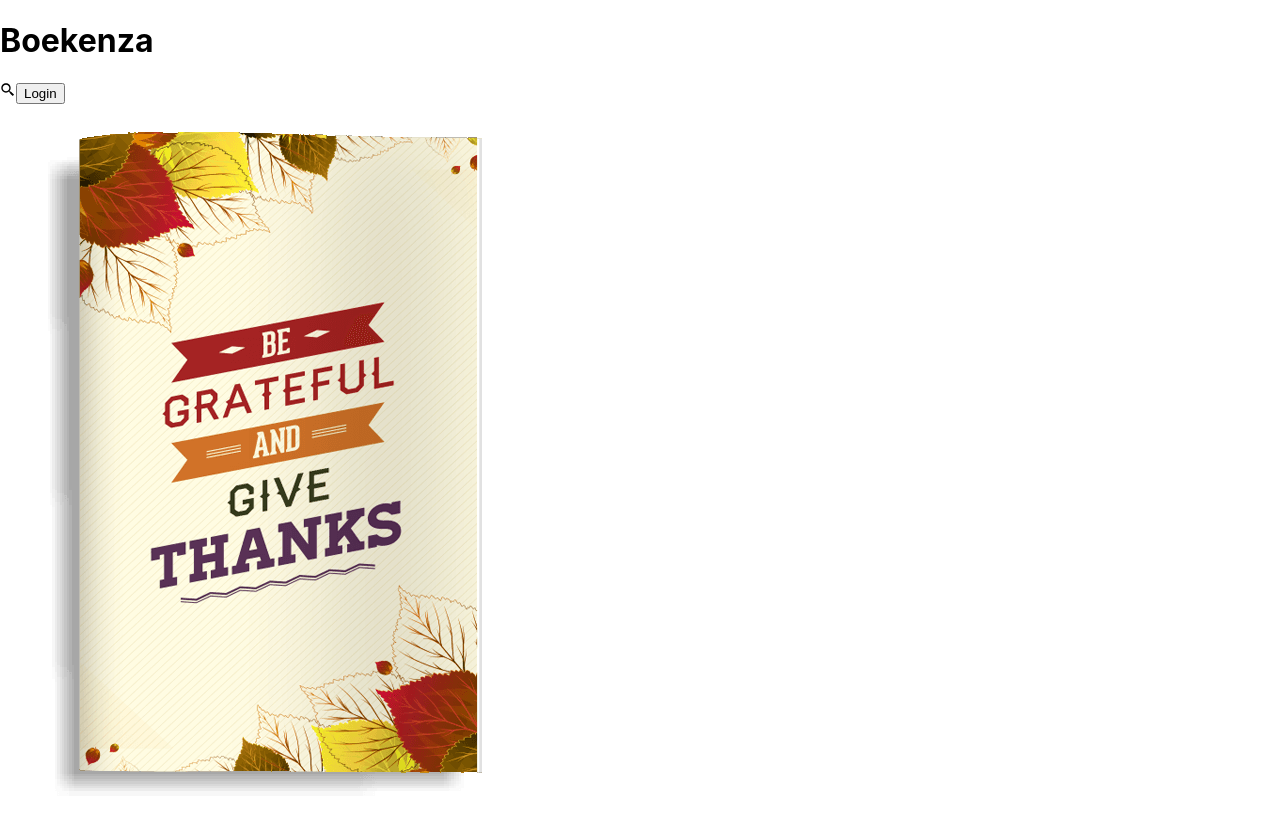
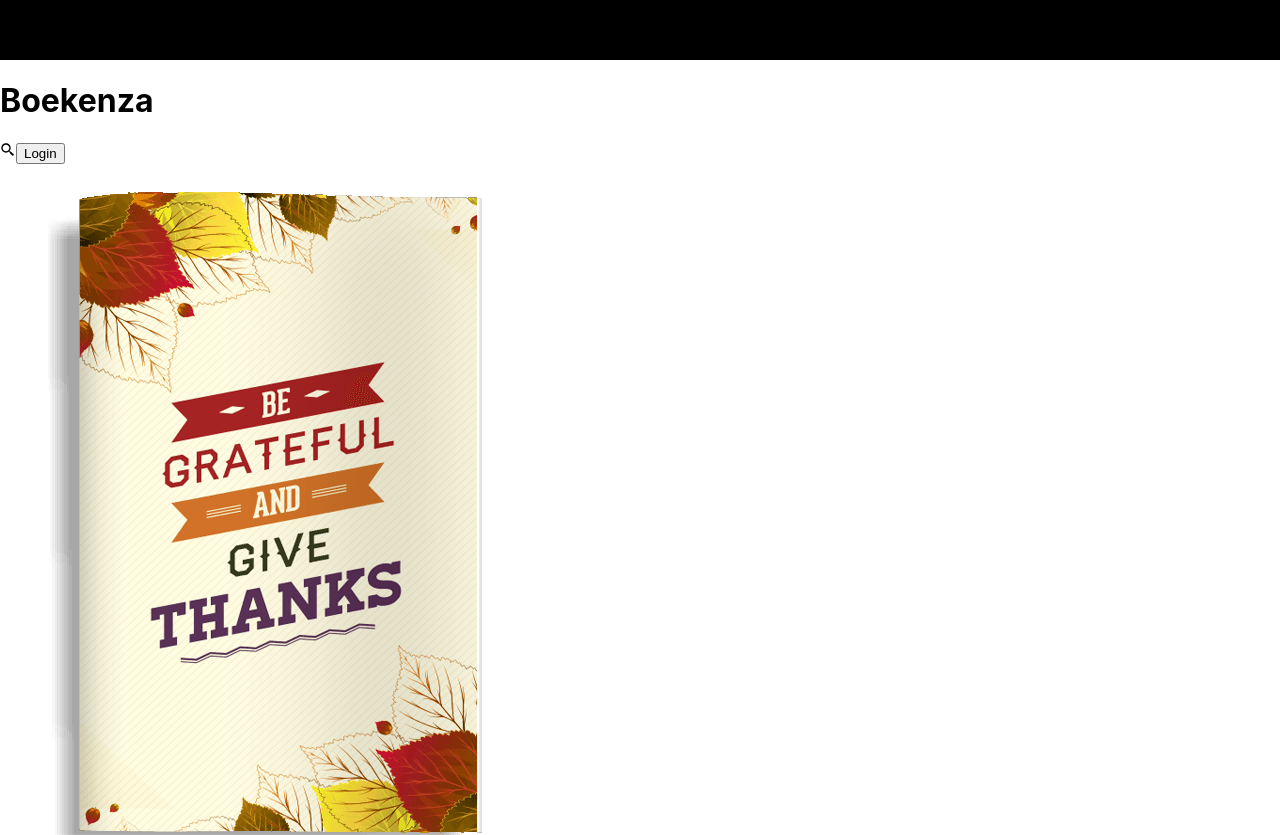
Before and after one commit to Atharvasharma12/Boekenza2.0, a React (Create React App) app: page / in a window 1280 px wide. Shown: the top 835 px of the page. Built offline with nearby package versions, Linux system fonts and the light colour scheme.

Commit message:
feat: navbar

```diff
--- a/package.json
+++ b/package.json
@@ -20,6 +20,7 @@
     "react-router-dom": "^6.8.2",
     "react-scripts": "^5.0.1",
     "redux-toolkit": "^1.1.2",
+    "styled-components": "^5.3.9",
     "web-vitals": "^2.1.4"
   },
   "scripts": {
--- a/src/App.jsx
+++ b/src/App.jsx
@@ -4,9 +4,12 @@ import LoginPage from "./Components/LoginPage";
 import RegisterPage from "./Components/RegisterPage";
 import UploadProduct from "./Components/UploadProduct";
 import ProductList from "./Components/ProductList";
+import Navbar from "./Components/Navbar";
+
 function App() {
   return (
     <>
+      <Navbar/>
       <Routes>
         <Route path="/" element={<Home />} />
         <Route path="/LoginPage" element={<LoginPage />} />
--- a/src/Components/Home.jsx
+++ b/src/Components/Home.jsx
@@ -3,6 +3,7 @@ import { Link } from "react-router-dom";
 import LoginPage from "./LoginPage";
 import { BiSearchAlt2 } from "react-icons/bi";
 import { useSelector } from "react-redux";
+
 
 
 function Home() {
--- /dev/null
+++ b/src/Components/Navbar.jsx
@@ -0,0 +1,19 @@
+import React from "react";
+import styled from "styled-components";
+
+const Container = styled.div`
+  height: 60px;
+  background-color: black;
+`
+
+
+
+const Navbar = () => {
+  return (
+    <Container>
+        navbar
+    </Container>
+  );
+};
+
+export default Navbar;
```
Also changed, not shown: 1 other file (tests, documents, lock files or other folders).
